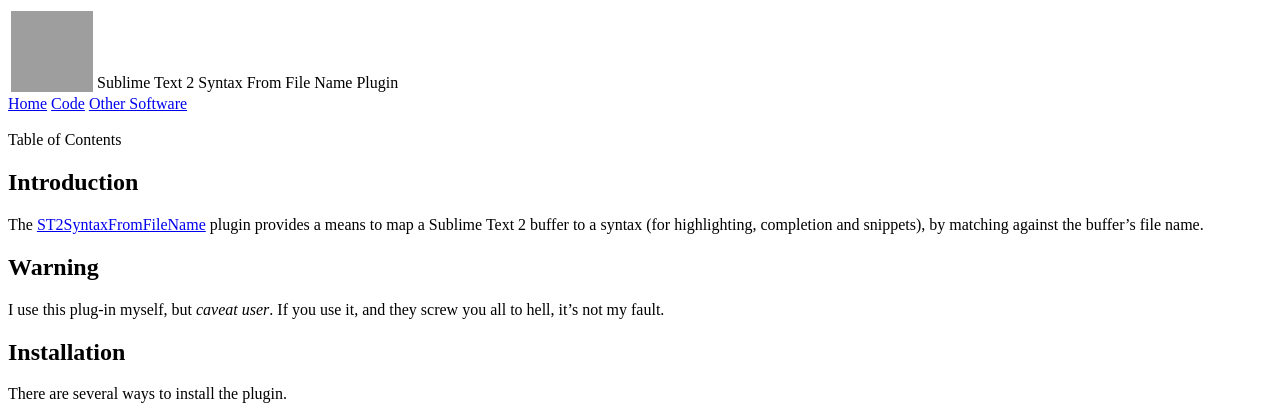
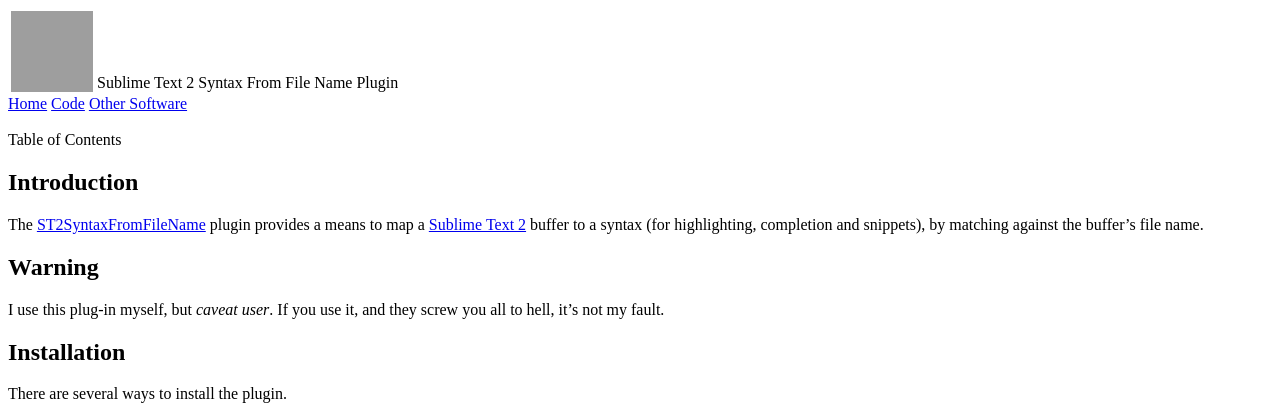
Before and after one commit to bmc/ST2SyntaxFromFileName, a Jekyll site: the page built from index.md, in a window 1280 px wide. Shown: the top 408 px of the page. Built offline with Jekyll 4.4.1, drawn with Linux system fonts in a browser that asks for light colours.

Commit message:
Link to ST2 home page

```diff
--- a/index.md
+++ b/index.md
@@ -5,7 +5,7 @@
 
 ## Introduction
 
-The [ST2SyntaxFromFileName][] plugin provides a means to map a Sublime Text 2
+The [ST2SyntaxFromFileName][] plugin provides a means to map a [Sublime Text 2][]
 buffer to a syntax (for highlighting, completion and snippets), by matching
 against the buffer's file name.
 
```
